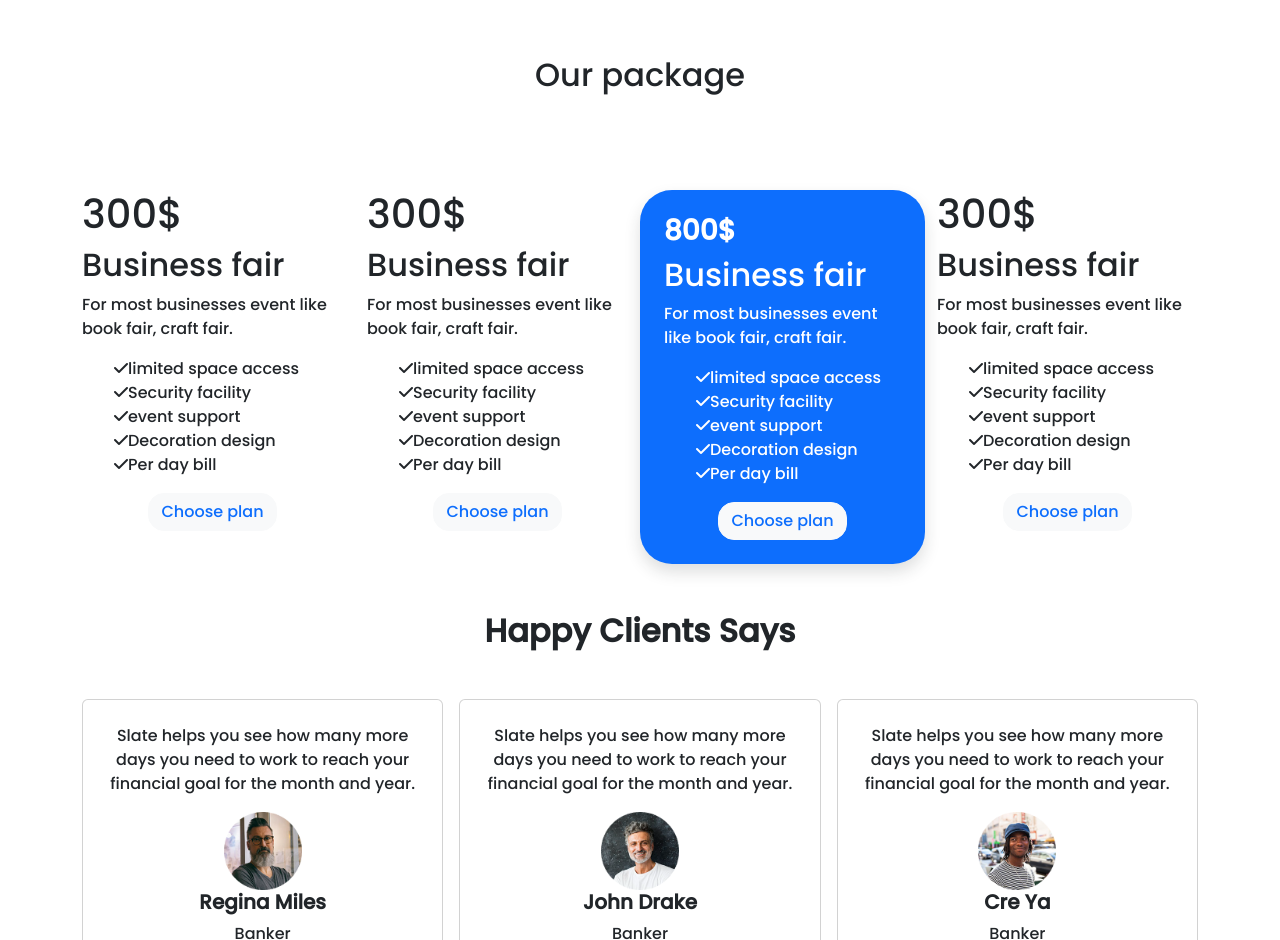
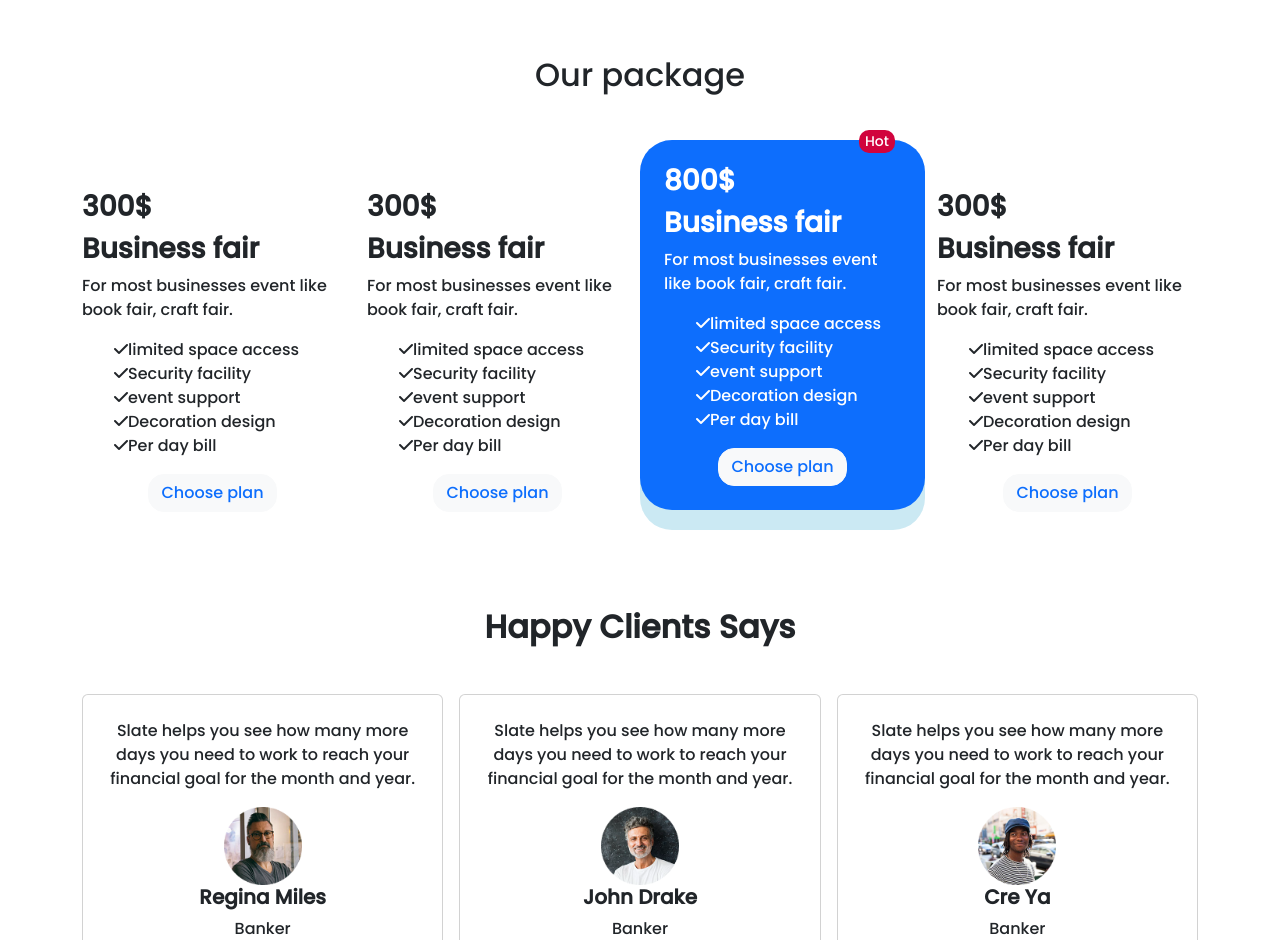
Before and after one commit to KhanZiaul/convention-center, a plain HTML site: page index.html in a window 1280 px wide. Shown: the part 1260-2200 px from the top of the page. Drawn offline with Linux system fonts and the light colour scheme.

Commit message:
package updated

```diff
--- a/index.html
+++ b/index.html
@@ -94,8 +94,8 @@
           <h2 class="text-center my-5 py-5">Our package</h2>
           <div class="row">
             <div class="col-md-3 col-12">
-              <h1>300$</h1>
-              <h2>Business fair</h2>
+              <h1 class="fs-3 fw-semibold">300$</h1>
+              <h2 class="fs-3 fw-semibold">Business fair</h2>
               <p>For most businesses event
                 like book fair, craft fair.</p>
               <ul>
@@ -109,10 +109,10 @@
                 <button class="btn rounded-4 btn-light text-primary">Choose plan</button>
               </div>
               </div>
+
             <div class="col-md-3 col-12">
-
-              <h1>300$</h1>
-              <h2>Business fair</h2>
+              <h1 class="fs-3 fw-semibold">300$</h1>
+              <h2 class="fs-3 fw-semibold">Business fair</h2>
               <p>For most businesses event
                 like book fair, craft fair.</p>
               <ul>
@@ -126,9 +126,10 @@
                 <button class="btn rounded-4 btn-light text-primary">Choose plan</button>
               </div>
             </div>
-            <div class="col-md-3 col-12 bg-primary text-white py-4 px-4 rounded-5 shadow">
+
+            <div class="col-md-3 col-12 bg-primary text-white p-4 rounded-5 box-3 m">
               <h1 class="fs-3 fw-semibold">800$</h1>
-              <h2>Business fair</h2>
+              <h2 class="fs-3 fw-semibold">Business fair</h2>
               <p>For most businesses event
                 like book fair, craft fair.</p>
               <ul>
@@ -141,10 +142,14 @@
               <div class="text-center">
                 <button class="btn rounded-4 btn-light text-primary">Choose plan</button>
               </div>
+              <div>
+                <button class="hot">Hot</button>
+              </div>
             </div>
+
             <div class="col-md-3 col-12">
-              <h1>300$</h1>
-              <h2>Business fair</h2>
+              <h1 class="fs-3 fw-semibold">300$</h1>
+              <h2 class="fs-3 fw-semibold">Business fair</h2>
               <p>For most businesses event
                 like book fair, craft fair.</p>
               <ul>
--- a/styles/style.css
+++ b/styles/style.css
@@ -29,3 +29,20 @@ height: 100vh;
     margin-top: 60px;
     margin-bottom: 60px;
 }
+.box-3{
+    box-shadow: 0px 20px  rgb(203, 233, 243);
+}
+.m{
+    position: relative;
+    bottom: 50px;
+}
+.hot{
+    background:rgb(209, 3, 61);
+    border-radius: 10px;
+    color:white;
+    border: none;
+    font-size: 14px;
+    position: absolute;
+    top: -10px;
+    right:30px;
+}
```
